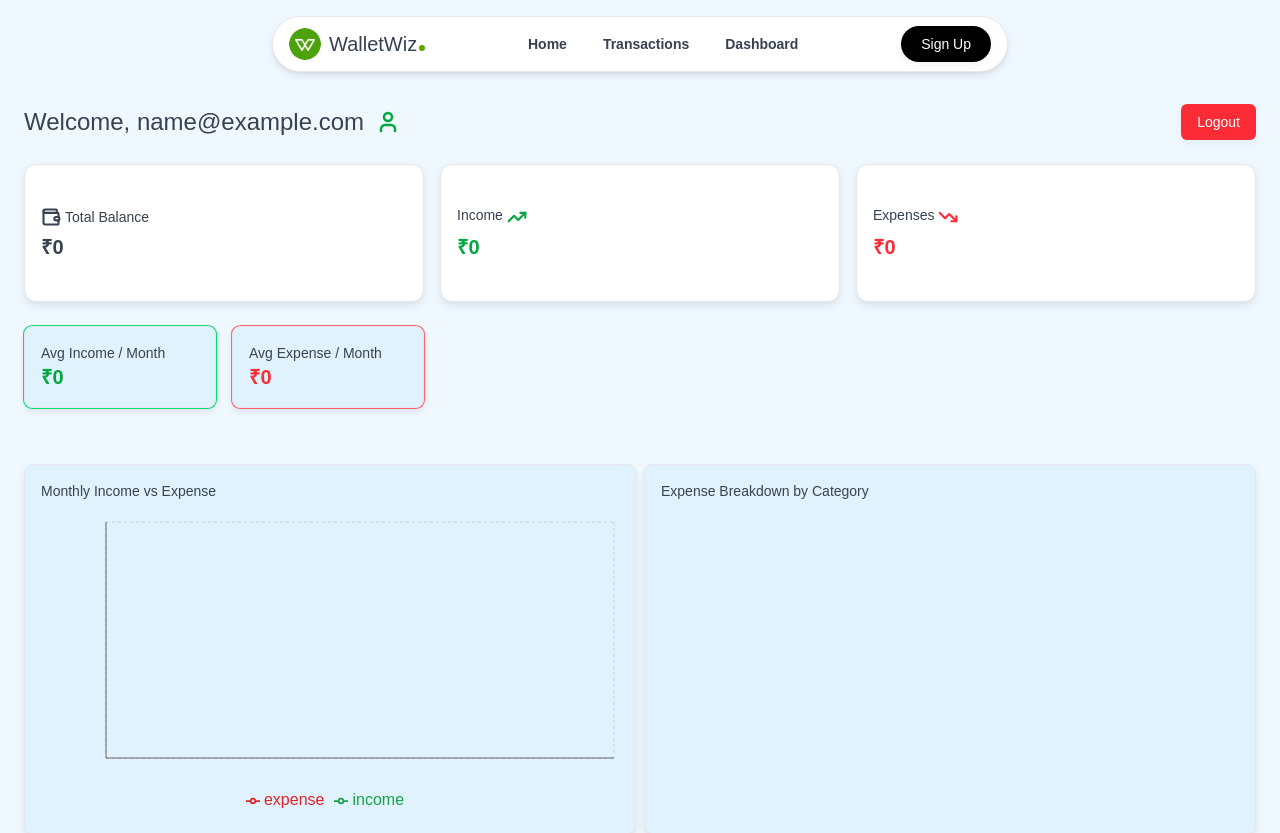
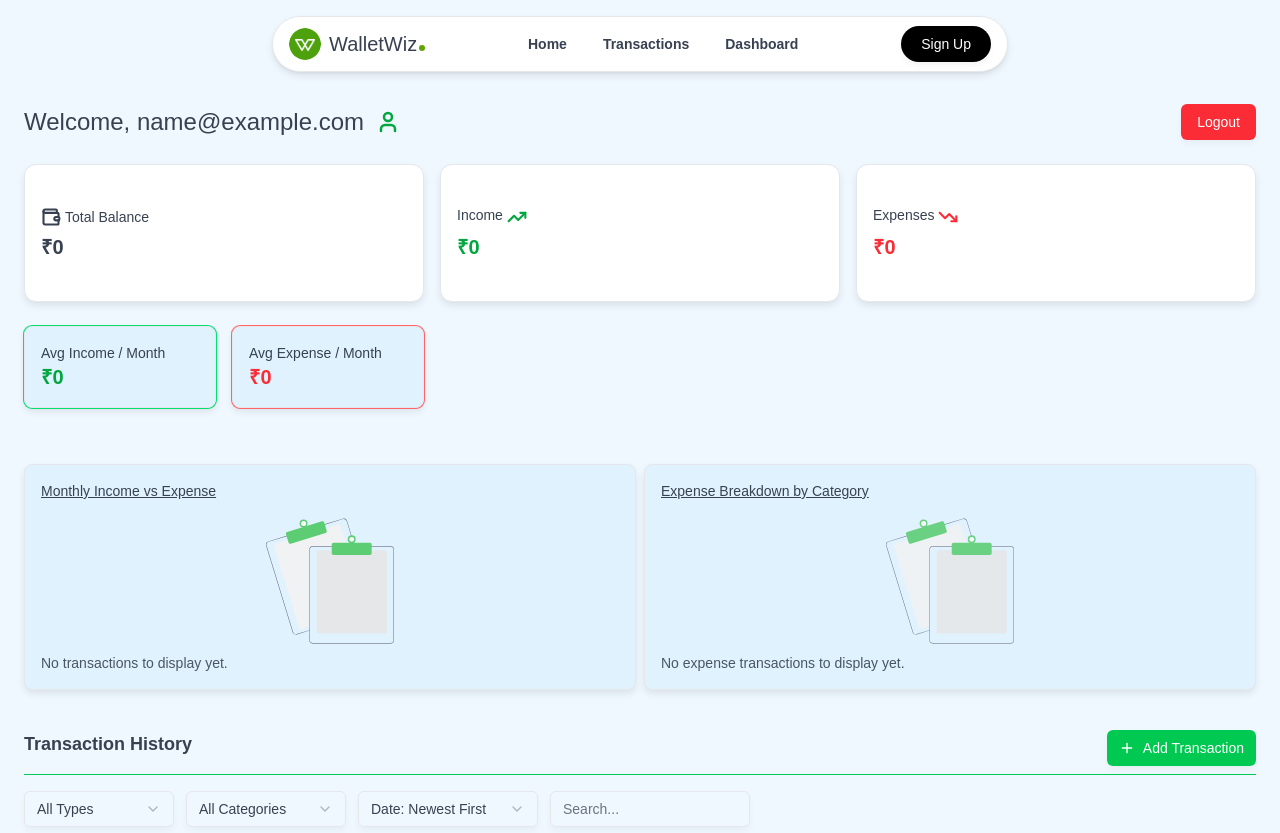
Before and after one commit to fahmazp/WalletWiz-Finance-Tracker, a React (Vite) app: page /dashboard in a window 1280 px wide. Shown: the top 833 px of the page. Built offline with nearby package versions, Linux system fonts and the light colour scheme; sample sign-in values are in the browser's storage; a web font is replaced by a local one.

Commit message:
fallback img for charts

```diff
--- a/src/components/user/MonthlyTrendsChart.jsx
+++ b/src/components/user/MonthlyTrendsChart.jsx
@@ -43,9 +43,28 @@ const chartData = useMemo(() => {
     return sorted
   }, [transactions])
 
+if (!chartData.length) {
   return (
     <div className="p-4 border rounded-lg bg-secondary shadow-sm">
-      <h3 className="text-sm  font-medium mb-4">
+      <h3 className="text-sm underline font-medium mb-4">
+        Monthly Income vs Expense
+      </h3>
+      <img
+        src="/images/no-data.svg"
+        alt="No transactions"
+        className="mx-auto mb-2 w-32 h-32 opacity-90"
+      />
+      <p className="text-sm text-gray-600">
+        No transactions to display yet.
+      </p>
+    </div>
+  )
+}
+
+
+  return (
+    <div className="p-4 border rounded-lg bg-secondary shadow-sm">
+      <h3 className="text-sm underline font-medium mb-4">
         Monthly Income vs Expense
       </h3>
       <ResponsiveContainer width="100%" height={300}>
--- a/src/components/user/PieChart.jsx
+++ b/src/components/user/PieChart.jsx
@@ -38,9 +38,27 @@ export default function ExpensesPieChart({ transactions = [] }) {
     }))
   }, [transactions])
 
+if (!data.length) {
+    return (
+      <div className="p-4 border rounded-lg bg-secondary shadow-sm">
+        <h3 className="text-sm underline font-medium mb-4">
+          Expense Breakdown by Category
+        </h3>
+        <img
+          src="/images/no-data.svg"
+          alt="No expenses"
+          className="mx-auto mb-2 w-32 h-32 opacity-80"
+        />
+        <p className="text-sm text-gray-600">
+          No expense transactions to display yet.
+        </p>
+      </div>
+    )
+  }
+
   return (
     <div className="p-4 border rounded-lg bg-secondary shadow-sm">
-      <h3 className="text-sm font-medium mb-4">
+      <h3 className="text-sm underline font-medium mb-4">
         Expense Breakdown by Category
       </h3>
       <ResponsiveContainer width="100%" height={300}>
--- a/src/pages/DashboardPage.jsx
+++ b/src/pages/DashboardPage.jsx
@@ -165,9 +165,9 @@ export default function DashboardPage() {
 
     </section>
 
-      <section id="transactions" className="pt-6 space-y-2">
+      <section id="transactions" className="pt-10 space-y-2">
         <div className="flex justify-between items-center">
-          <h2 className="text-lg font-semibold mb-2">Transaction History</h2>
+          <h2 className="md:text-lg font-semibold mb-2">Transaction History</h2>
           <TransactionForm onAddTransaction={addTransaction} />
         </div>
         <Separator className="bg-green-500 mb-4" />
```
Also changed, not shown: src/components/user/TransactionForm.jsx (+1 -12 lines), public/images/no-data.svg (added).
